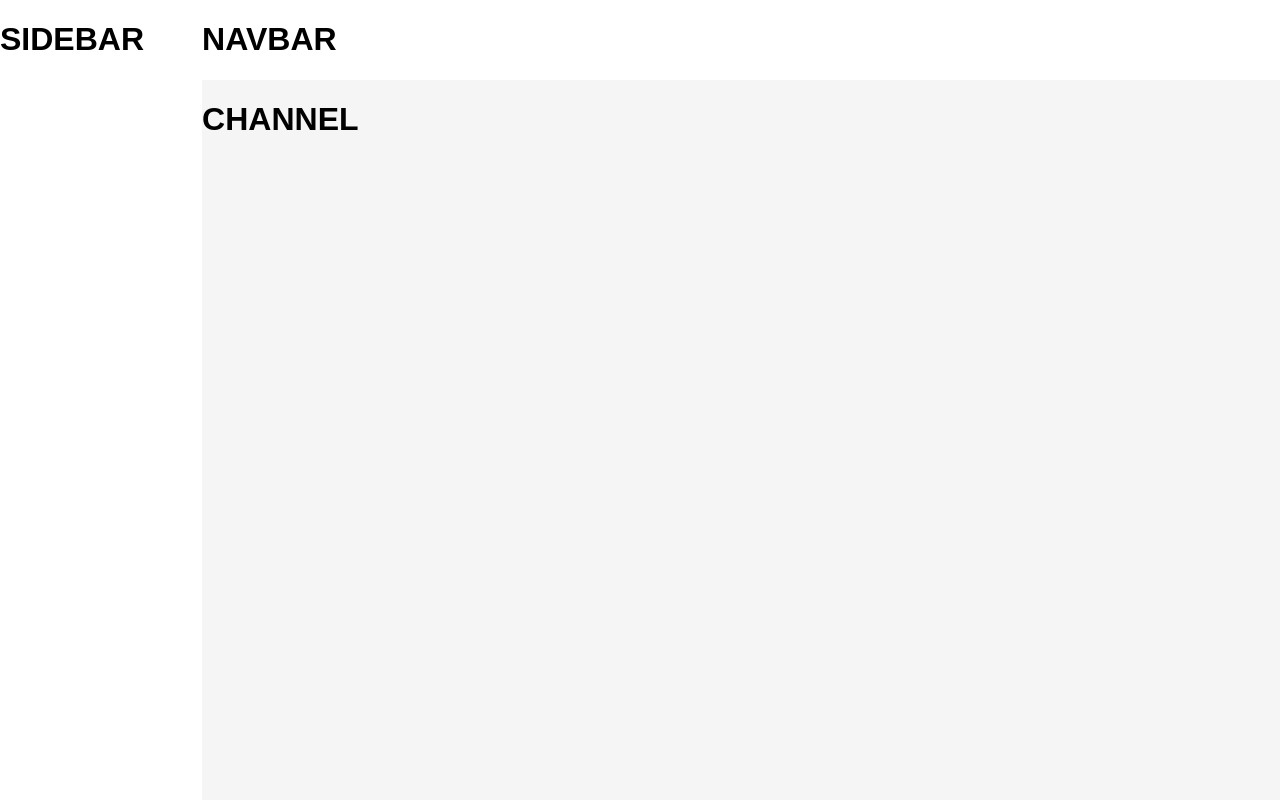
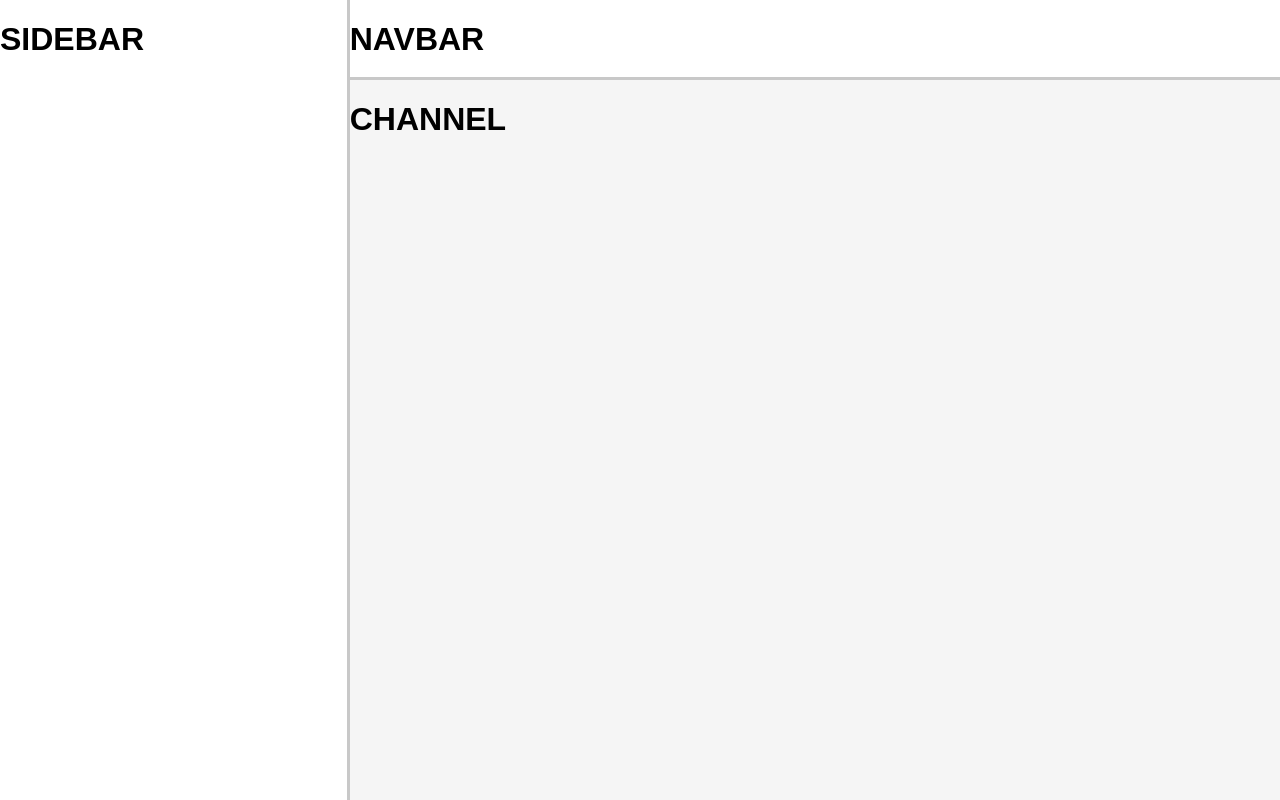
Before and after one commit to jeremydiot/chat-pepite-league-MDS1, a Next.js app in the folder frontend/: page /channel in a window 1280 px wide. Built offline with nearby package versions, Linux system fonts and the light colour scheme.

Commit message:
nav/side bar dimenssion

```diff
--- a/frontend/pages/channel.js
+++ b/frontend/pages/channel.js
@@ -3,7 +3,7 @@ import Layout from '../components/layout'
 export default function Login () {
   return (
     <Layout>
-          <h1>CHANNEL</h1>
+      <h1>CHANNEL</h1>
     </Layout>
 
   )
--- a/frontend/pages/login.js
+++ b/frontend/pages/login.js
@@ -35,6 +35,5 @@ export default function Login () {
       </div>
     </div>
 
-
   )
 }
--- a/frontend/styles/globals.css
+++ b/frontend/styles/globals.css
@@ -15,7 +15,7 @@ div#__next, layout, body, html{
 
 sidebar{
   background-color: white;
-  width: 15rem;
+  width: 30rem;
 }
 
 navbar{
@@ -32,3 +32,15 @@ a {
 * {
   box-sizing: border-box;
 }
+
+sidebar{
+  border-right: solid 0.2rem;
+}
+
+navbar{
+  border-bottom: solid 0.2rem;
+}
+
+sidebar,navbar{
+  border-color: #C8C8C8 ;
+}
```
